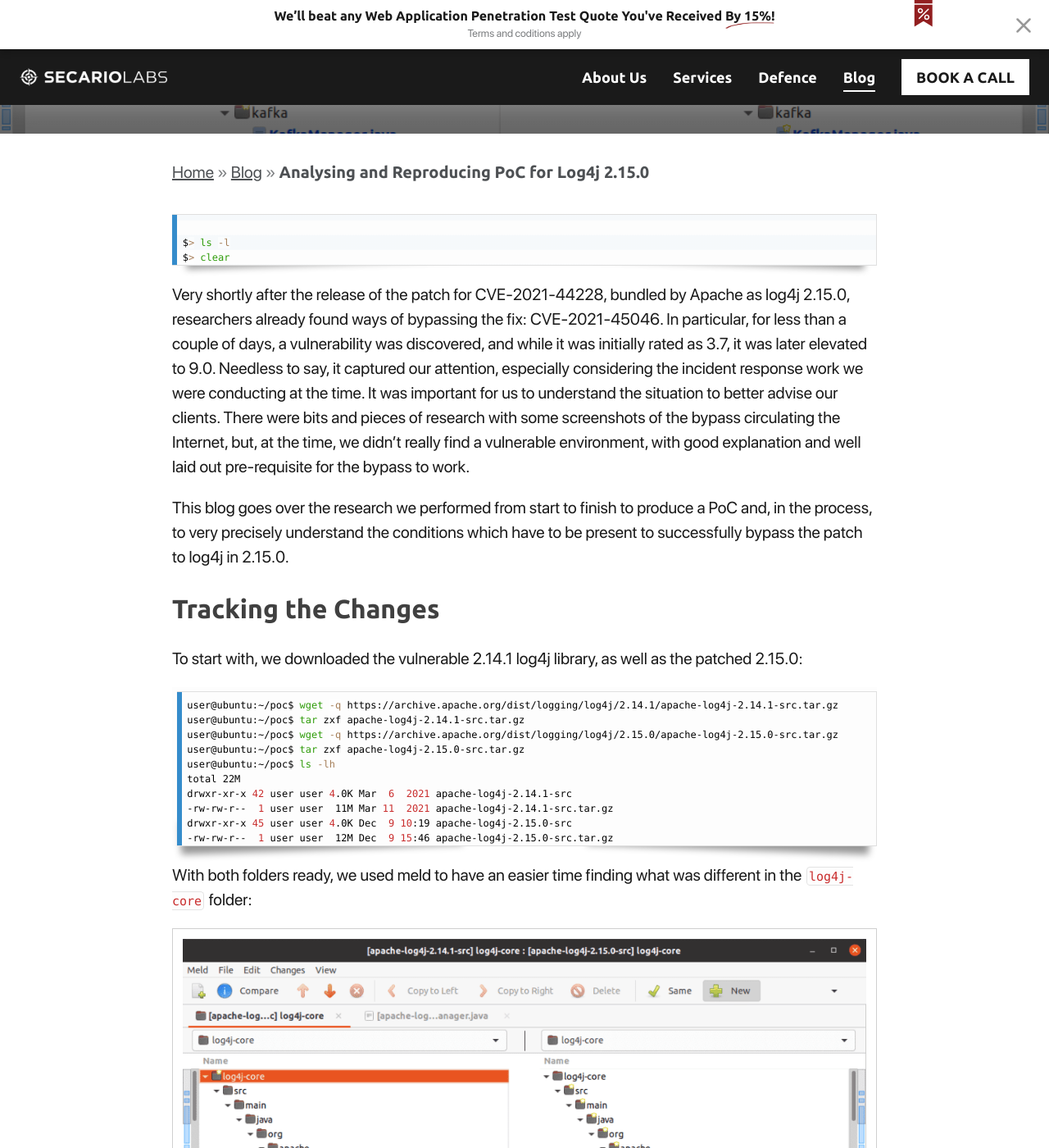
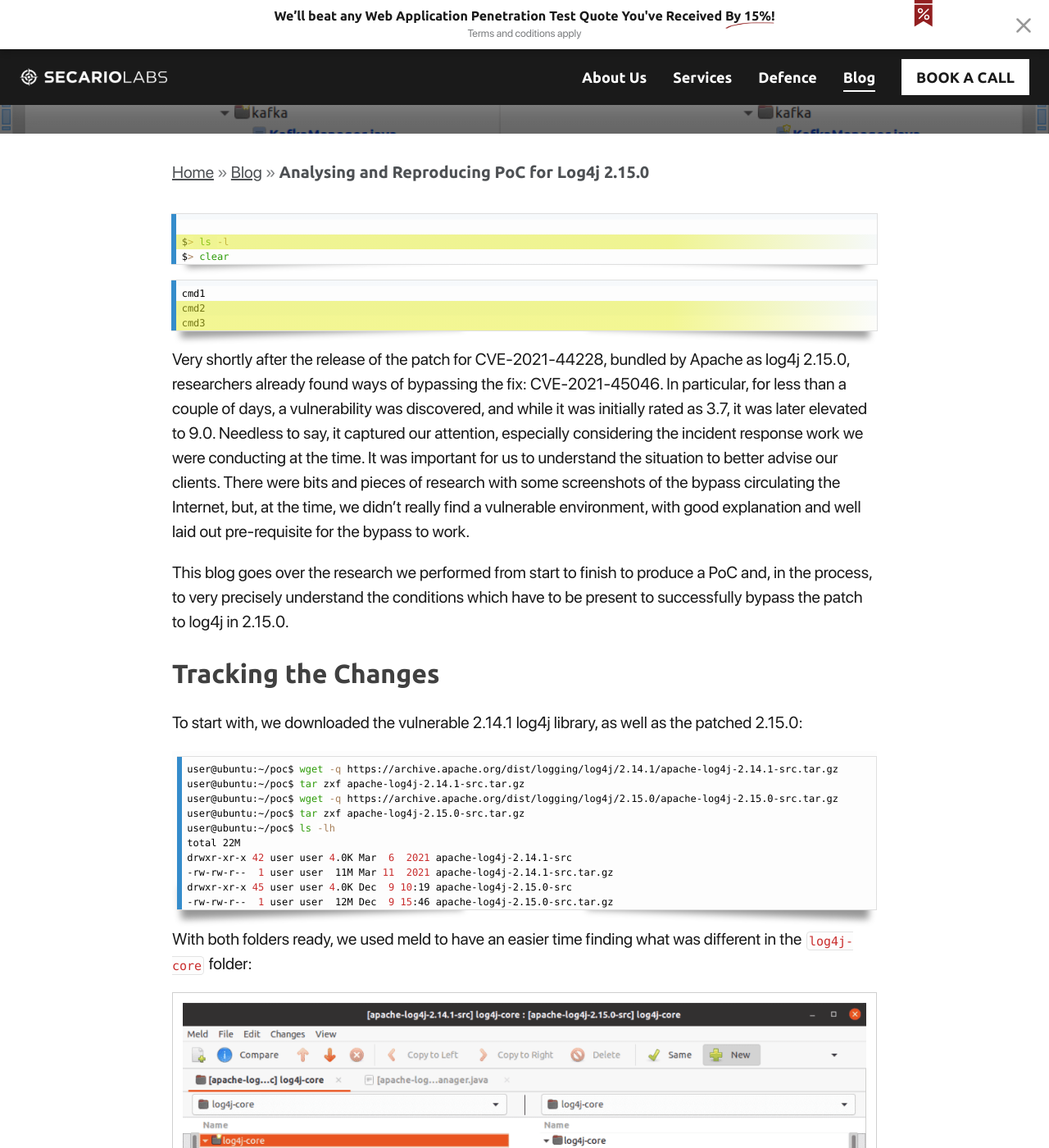
Before and after one commit to secariolabs/secariolabs.github.io, a Jekyll site: the page built from _posts/2023-03-03-analysing-and-reproducing-poc-for-log4j-2-15-0.md, in a window 1280 px wide and 1400 px high, scrolled down 419 px. Shown: the whole window at 82% size. Built offline with Jekyll 4.4.1, drawn with Linux system fonts in a browser that asks for light colours; comment, search, counter and statistics services are not loaded.

Commit message:
Working lines highlighting

````diff
--- a/_posts/2023-03-03-analysing-and-reproducing-poc-for-log4j-2-15-0.md
+++ b/_posts/2023-03-03-analysing-and-reproducing-poc-for-log4j-2-15-0.md
@@ -6,12 +6,17 @@
     name: "@saldat0"
     url: "https://x.com/saldat0"
 ---
-<div data-line="2">
-<pre class="highlight language-bash" tabindex="0"><code class="language-bash">
+<pre data-line="2" class="highlight language-bash" tabindex="0"><code class="language-bash">
 $> ls -l
 $> clear
 </code></pre>
-</div>
+
+{:data-line="1-2"}
+```bash
+cmd1
+cmd2
+cmd3
+```
 
 Very shortly after the release of the patch for CVE-2021-44228, bundled by Apache as log4j 2.15.0, researchers already found ways of bypassing the fix: CVE-2021-45046. In particular, for less than a couple of days, a vulnerability was discovered, and while it was initially rated as 3.7, it was later elevated to 9.0. Needless to say, it captured our attention, especially considering the incident response work we were conducting at the time. It was important for us to understand the situation to better advise our clients. There were bits and pieces of research with some screenshots of the bypass circulating the Internet, but, at the time, we didn’t really find a vulnerable environment, with good explanation and well laid out pre-requisite for the bypass to work.
 
--- a/_sass/prism.scss
+++ b/_sass/prism.scss
@@ -293,9 +293,8 @@
 	right: 0;
 	padding: inherit 0;
 	margin-top: 1em; /* Same as .prism’s padding-top */
-
-	background: hsla(24, 20%, 50%,.08);
-	background: linear-gradient(to right, hsla(24, 20%, 50%,.1) 70%, hsla(24, 20%, 50%,0));
+	background: hsla(62, 86%, 55%,.08);
+	background: linear-gradient(to right, hsla(62, 86%, 55%,.5) 70%, hsla(62, 86%, 55%,0));
 
 	pointer-events: none;
 
--- a/assets/js/scripts.js
+++ b/assets/js/scripts.js
@@ -79,6 +79,20 @@
     });
 }
 
+function handle_line_highlight(){
+
+    const divs  = document.querySelectorAll('div[data-line]');
+
+    divs.forEach(function(div){
+        const pre = div.querySelector('pre');
+
+        pre.dataset.line = div.dataset.line;
+    });
+
+}
+
+handle_line_highlight()
+
 if(the_header){
     handle_menu_on_scroll();
 }
````
